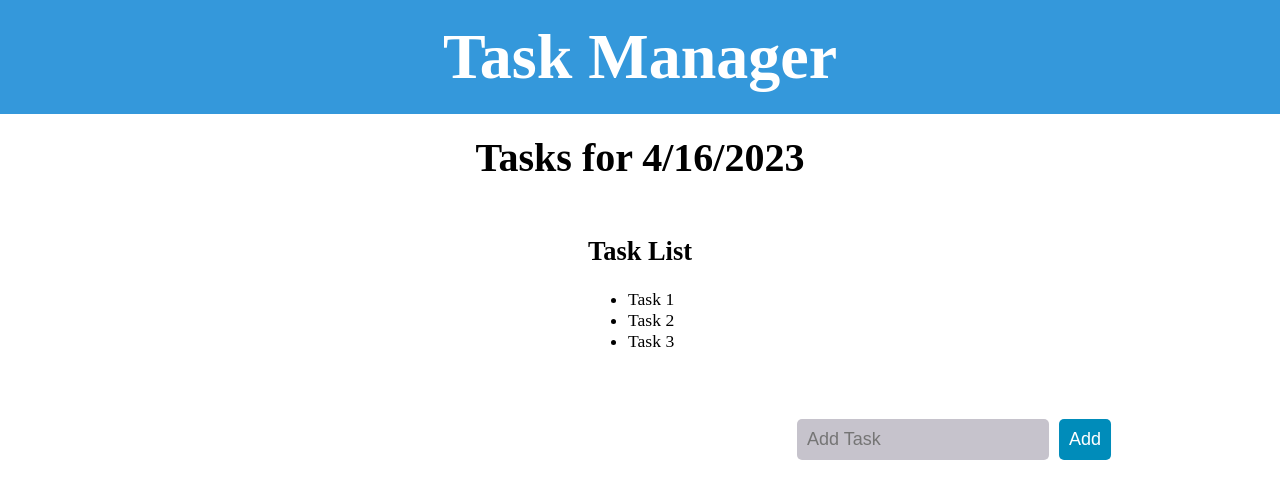
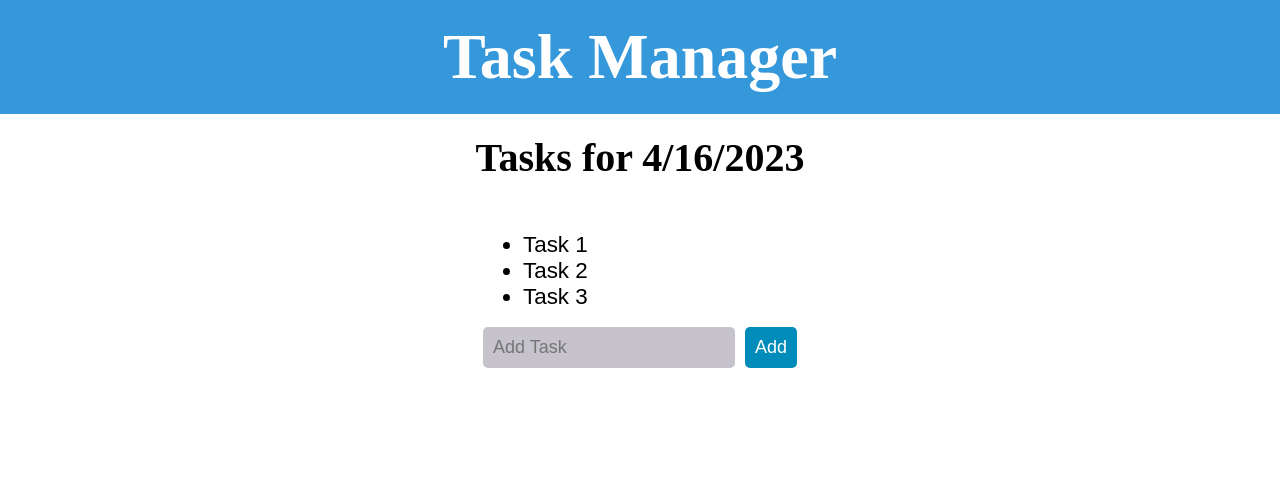
Before and after one commit to Milovan1995/task-manager, a React (Create React App) app: page / in a window 1280 px wide. Shown: the top 498 px of the page. Built offline with nearby package versions, Linux system fonts and the light colour scheme.

Commit message:
Change list and input

```diff
--- a/src/components/NewTask.css
+++ b/src/components/NewTask.css
@@ -17,14 +17,7 @@ body {
     align-items: center;
   }
 
-  .new-task-form {
-    position: absolute;
-  bottom: 340px;
-  left: 50%;
-  transform: translateX(50%);
-  margin-top: 2rem;
 
-  }
 
   .new-task-form input {
     background-color: #c6c3cc;
--- a/src/components/NewTask.jsx
+++ b/src/components/NewTask.jsx
@@ -25,6 +25,7 @@ const NewTask = () => {
   return (
     <div className="task-list-container">
       <h2 className="new-task-heading">Tasks for {todaysDate}</h2>
+      <div className = "tasks-and-input-container">
         <TaskList tasks={tasks} />
         <div className="new-task-form">
           <input
@@ -37,6 +38,7 @@ const NewTask = () => {
           </button>
         </div>
       </div>
+    </div>
   );
 };
 
--- a/src/components/TaskList.jsx
+++ b/src/components/TaskList.jsx
@@ -1,11 +1,10 @@
 import React from "react";
-import EveryDayTasks from "./DailyTasks";
+
 
 const TaskList = ({ tasks }) => {
   return (
     <div>
-      <h2>Task List</h2>
-      <ul>
+      <ul >
         {tasks.map((task) => (
           <li key={task.id}>{task.name}</li>
         ))}
--- a/src/styles.css
+++ b/src/styles.css
@@ -6,3 +6,15 @@
     margin-top: 20px;
     font-size: 1.1rem;
   }
+
+.tasks-and-input-container {
+  display : flex;
+  flex-direction: column;
+  justify-content: center;
+  align-items: left;
+}
+
+li {
+  font-family: Arial,sans-serif;
+  font-size: 1.4rem;
+}
```
Lines whose indentation alone changed are shown as unchanged.
